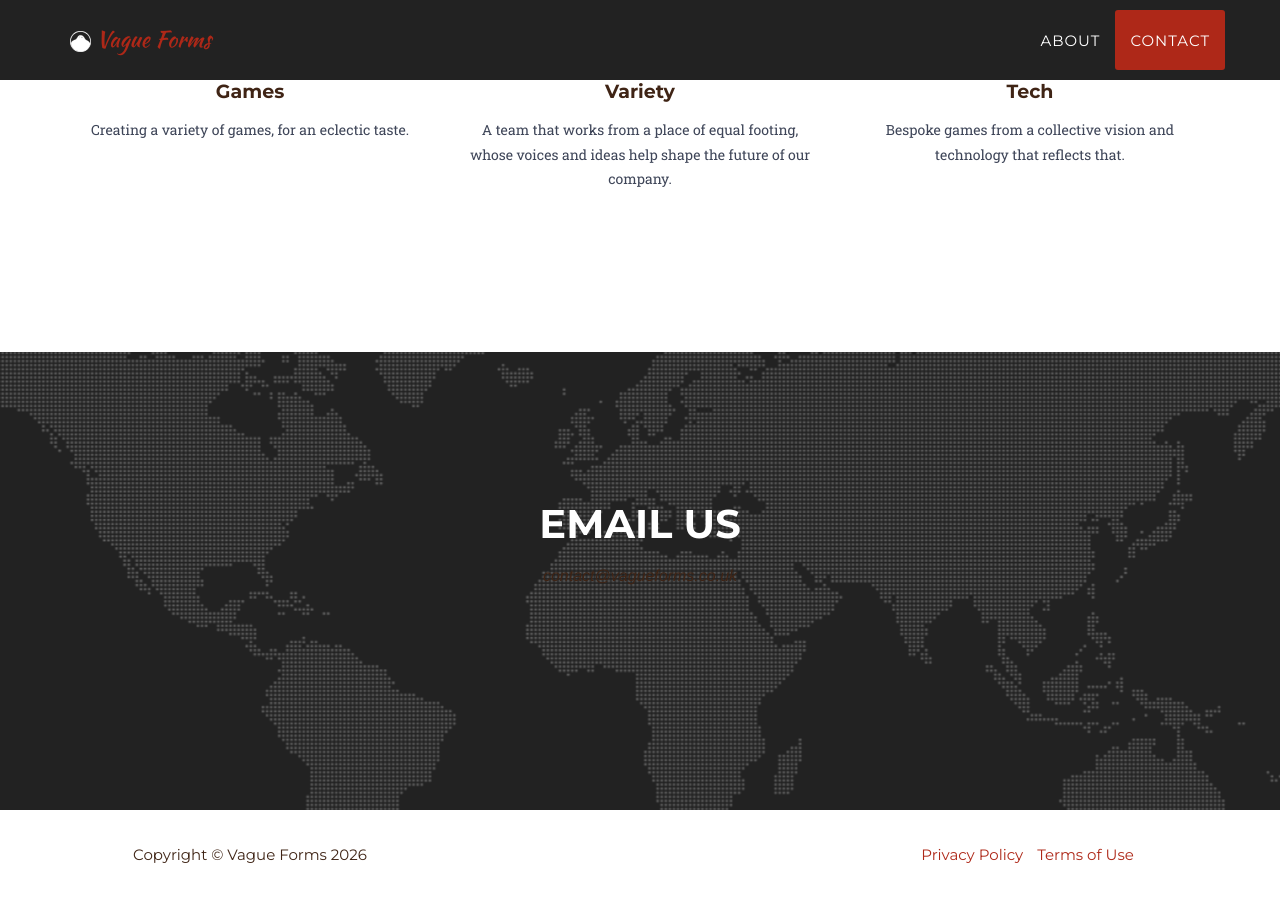
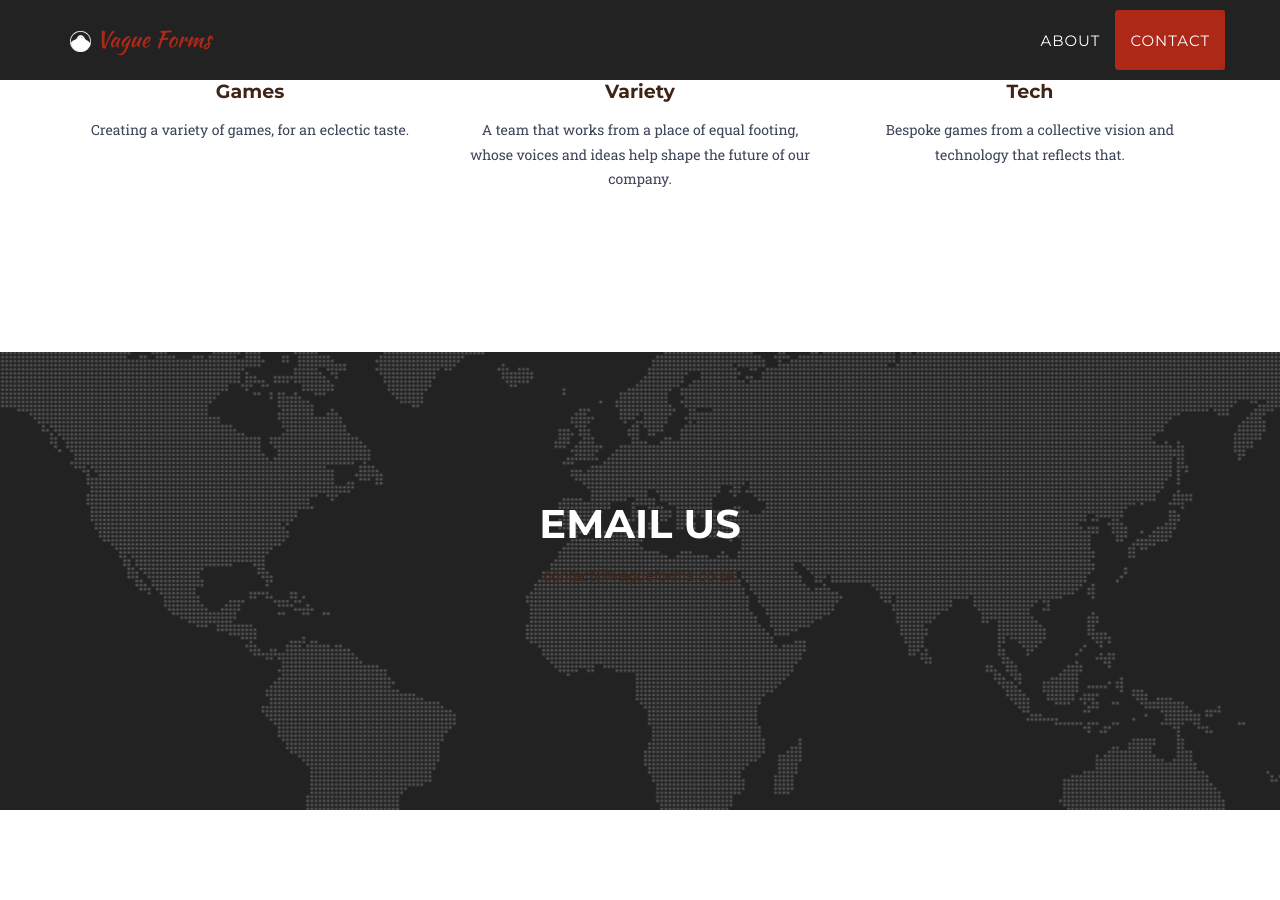
Before and after one commit to VagueForms/vagueforms.co.uk, a Jekyll site: the page built from index.html, in a window 1280 px wide and 900 px high, scrolled down 1118 px. Built offline with Jekyll 4.4.1, drawn with Linux system fonts in a browser that asks for light colours; some web fonts are replaced; after the commit the page ends 1979 px from its top, so only the background shows below that.

Commit message:
Update footer.html

```diff
--- a/_includes/footer.html
+++ b/_includes/footer.html
@@ -1,9 +1,6 @@
   <footer>
         <div class="container">
             <div class="row">
-                <div class="col-md-4">
-                    <span class="copyright">Copyright &copy; {{ site.title }} {{ 'now' | date: "%Y" }}</span>
-                </div>
                 <div class="col-md-4">
                     <ul class="list-inline social-buttons">
                         {% for network in site.social %}
@@ -12,14 +9,6 @@
                         {% endfor %}
                     </ul>
                 </div>
-                <div class="col-md-4">
-                    <ul class="list-inline quicklinks">
-                        <li><a href="#">Privacy Policy</a>
-                        </li>
-                        <li><a href="#">Terms of Use</a>
-                        </li>
-                    </ul>
-                </div>
             </div>
         </div>
     </footer>
```
